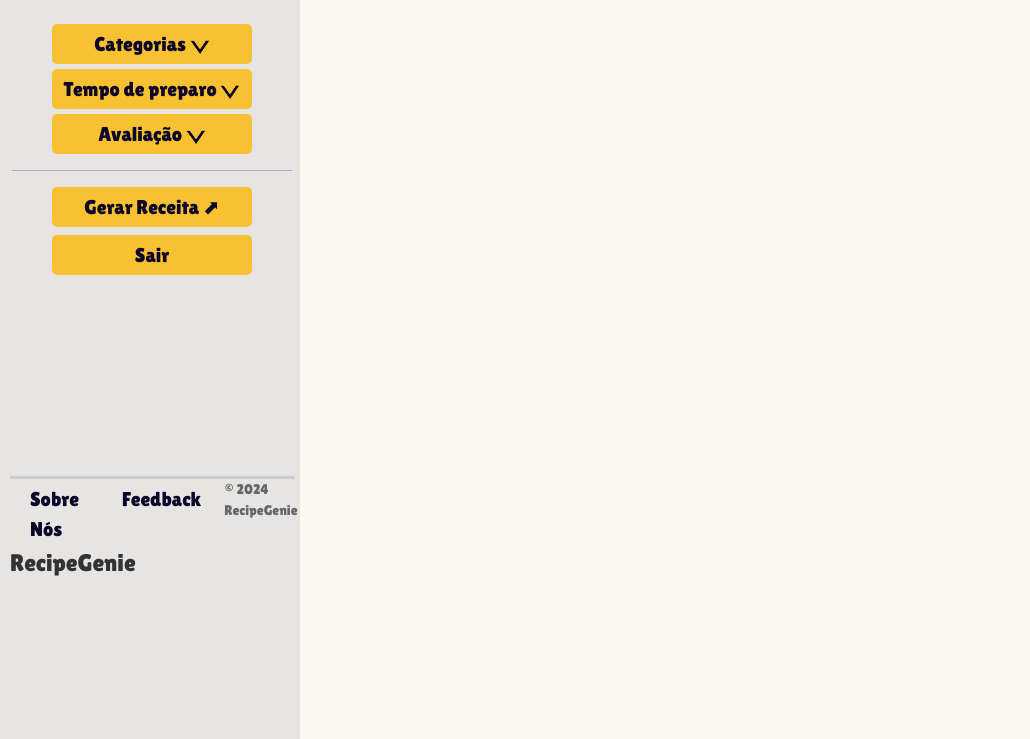
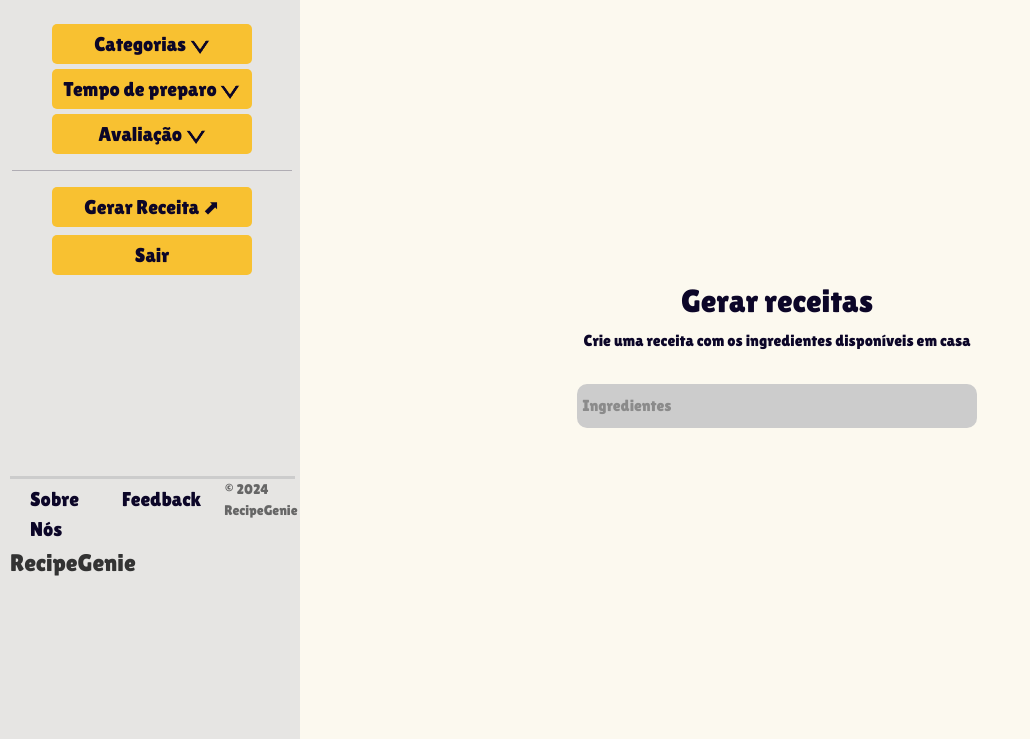
Before and after one commit to AndreyCavalcante/RecipeGenie, a PHP site: page /pages/receita.php in a window 1280 px wide. Shown: the part 61-800 px from the top of the page, without its empty margins (0-1030 px from the left). Run offline with PHP 8.4, Linux system fonts and the light colour scheme; the visitor is signed in with stand-in values (Sample User, id 1); data that the repository does not hold is empty.

Commit message:
Crindo o prompt das receitas

```diff
--- /dev/null
+++ b/assets/css/style_receita.css
@@ -0,0 +1,58 @@
+.section_gerar_receita{
+    height: calc(100vh - 16vh);
+    padding: 30px;
+    display: flex;
+    justify-content: center;
+    align-items: center;
+}
+
+.container_input{
+    display: flex;
+    flex-direction: column;
+    justify-content: center;
+    align-items: center;
+    text-align: center;
+}
+
+.container_input_rec{
+    display: flex;
+    justify-content: center;
+    align-items: center;
+}
+
+.input_rec{
+    position: relative;
+    margin-top: 15px;
+}
+
+.input_rec input{
+    width: 400px;
+    padding: 10px;
+    font-size: 16px;
+    background-color: #ccc;
+    border: none;
+    border-radius: 10px;
+    outline: none;
+}
+
+.input_rec label{
+    position: absolute;
+    left: 50px;
+    top: 10px;
+    transform: translate(-50%);
+    transition: all 0.5s ease-in-out;
+    color: #8b8b8b;
+}
+
+.input_rec input:focus + label,
+.input_rec input:not(:placeholder-shown) + label{
+    top: -2px;
+    font-size: 12px;
+    color: #838383;
+}
+
+@media (max-width: 600px){
+    .input_rec input{
+        width: 300px;
+    }
+}
--- a/pages/receita.php
+++ b/pages/receita.php
@@ -28,6 +28,7 @@
         <link rel="stylesheet" href="../assets/css/bootstrap.min.css">
         <link rel="stylesheet" href="../assets/css/global.css">
         <link rel="stylesheet" href="../assets/css/style_user.css">
+        <link rel="stylesheet" href="../assets/css/style_receita.css">
 
         <link rel="shortcut icon" href="../assets/images/favicon.png" type="image/x-icon">
     </head>
@@ -192,8 +193,29 @@
                     <div class="container_title">
 
                     </div>
-                    <section>
-
+                    <section class="section_gerar_receita" id="receitas">
+                        <div class="container_input">
+                            <div class="container_inpur_rec">
+                                <h2>Gerar receitas</h2>
+                                <p>Crie uma receita com os ingredientes disponíveis em casa</p>
+                            </div>
+                            <div class="container_input_rec input_rec">
+                                <input
+                                    type="text" name="ingredientes_values"
+                                    id="ingredientes_value"
+                                    placeholder=" "
+                                    required
+                                    data-bs-container="body"
+                                    data-bs-toggle="popover"
+                                    data-bs-placement="bottom"
+                                    data-bs-trigger="focus"
+                                    data-bs-content='Separe seus ingredientes com ","'
+                                >
+                                <label for="ingredientes_value">Ingredientes</label>
+                            </div>
+                            <div class="container_input_rec"></div>
+                            <div class="container_input_rec"></div>
+                        </div>
                     </section>
                 </div>
             </div>
@@ -202,6 +224,9 @@
 
         <script src="../assets/js/jquery-3.7.1.min.js"></script>
         <script src="../assets/js/bootstrap.bundle.min.js"></script>
-        <script src="../assets/js/script_user.js"></script>
+        <script>
+            const popoverTriggerList = document.querySelectorAll('[data-bs-toggle="popover"]')
+            const popoverList = [...popoverTriggerList].map(popoverTriggerEl => new bootstrap.Popover(popoverTriggerEl))
+        </script>
     </body>
 </html>
```
